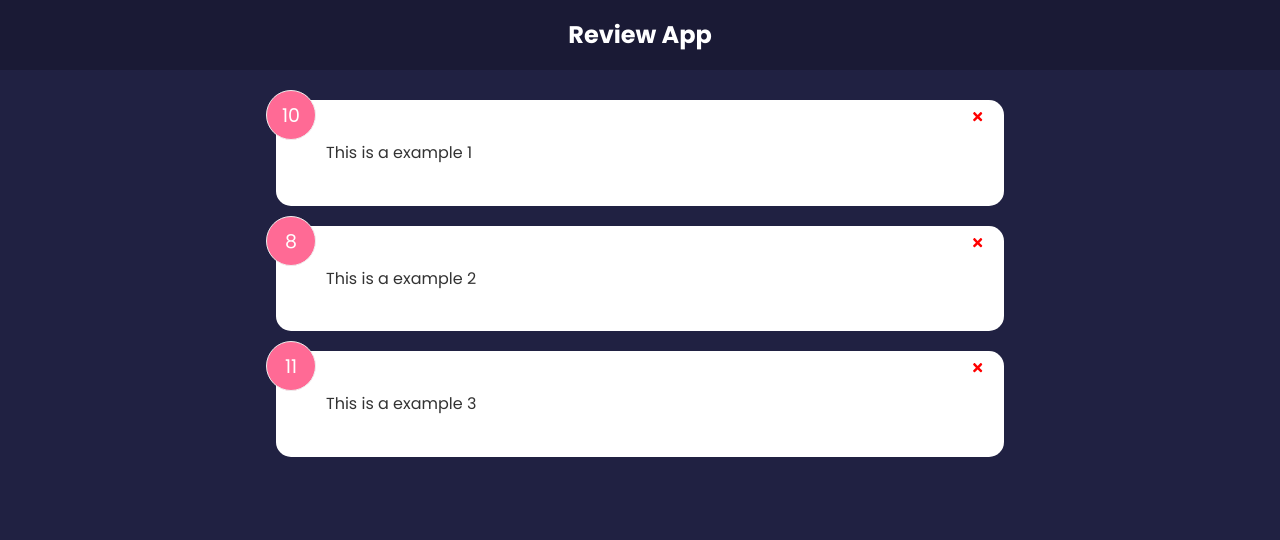
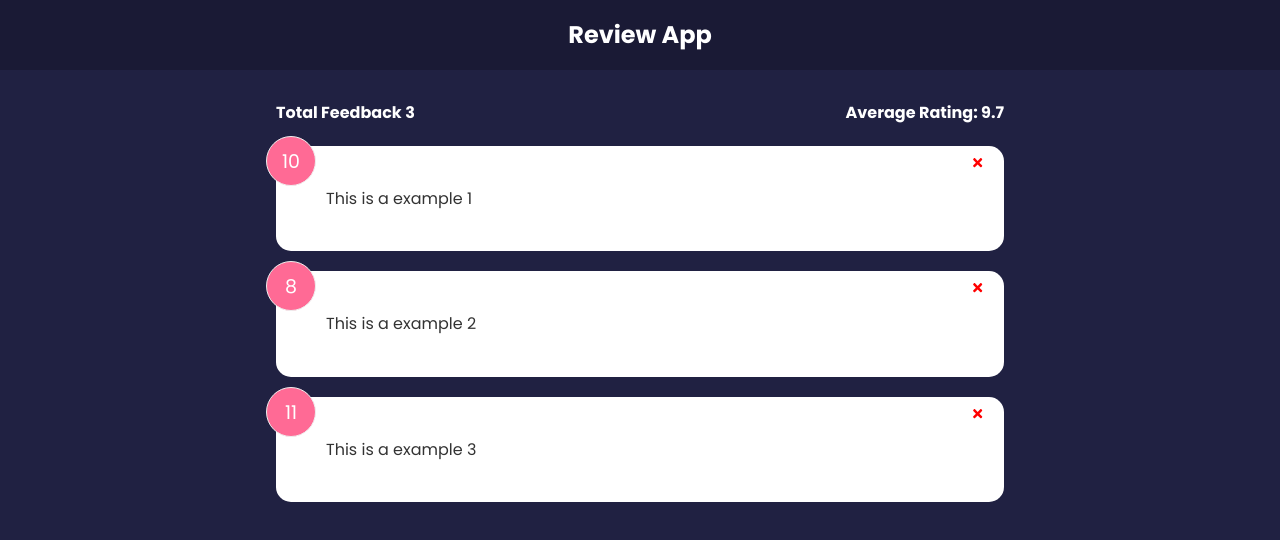
Before and after one commit to jaganjavid/keerthana-batch, a React (Create React App) app in the folder react/review-app/: page / in a window 1280 px wide. Shown: the top 540 px of the page. Built offline with nearby package versions, Linux system fonts and the light colour scheme.

Commit message:
react stats comp

```diff
--- a/react/review-app/src/App.js
+++ b/react/review-app/src/App.js
@@ -1,6 +1,8 @@
 import React, { useState } from "react"
 import Header from "./components/Header"
 import FeedbackList from "./components/FeedbackList"
+import FeedbackStats from "./components/FeedbackStats"
+
 
 const App = () => {
 
@@ -24,6 +26,8 @@ const App = () => {
 
   ])
 
+
+
   const deleteFeedback = (id) => {
     if(window.confirm("Are you sure?")){
       setFeedBack(feedback.filter((item) => {
@@ -37,6 +41,7 @@ const App = () => {
     <>
       <Header/>
       <div className="container">
+        <FeedbackStats feedback={feedback}/>
         <FeedbackList feedback={feedback} handleDelete={deleteFeedback}/>
       </div>
     </>
--- a/react/review-app/src/components/FeedbackList.jsx
+++ b/react/review-app/src/components/FeedbackList.jsx
@@ -7,7 +7,7 @@ import FeedbackItem from "./FeedbackItem"
 const FeedbackList = ({feedback, handleDelete}) => {
 
     if(!feedback || feedback.length === 0){
-        return <p>No Feedback Yet</p>
+        return <p>No Feedback Yet Added</p>
     }
 
 
--- /dev/null
+++ b/react/review-app/src/components/FeedbackStats.jsx
@@ -0,0 +1,19 @@
+import React from 'react'
+
+const FeedbackStats = ({feedback}) => {
+
+  let average = feedback.reduce((acc, cur) => {
+    return acc + cur.rating;
+  }, 0)  / feedback.length;
+
+
+  return (
+    <div className='feedback-stats'>
+       <h4>Total Feedback {feedback.length}</h4>
+       <h4>Average Rating: {isNaN(average) ? 0 : average.toFixed(1)}</h4>
+    </div>
+  )
+}
+
+
+export default FeedbackStats
```
